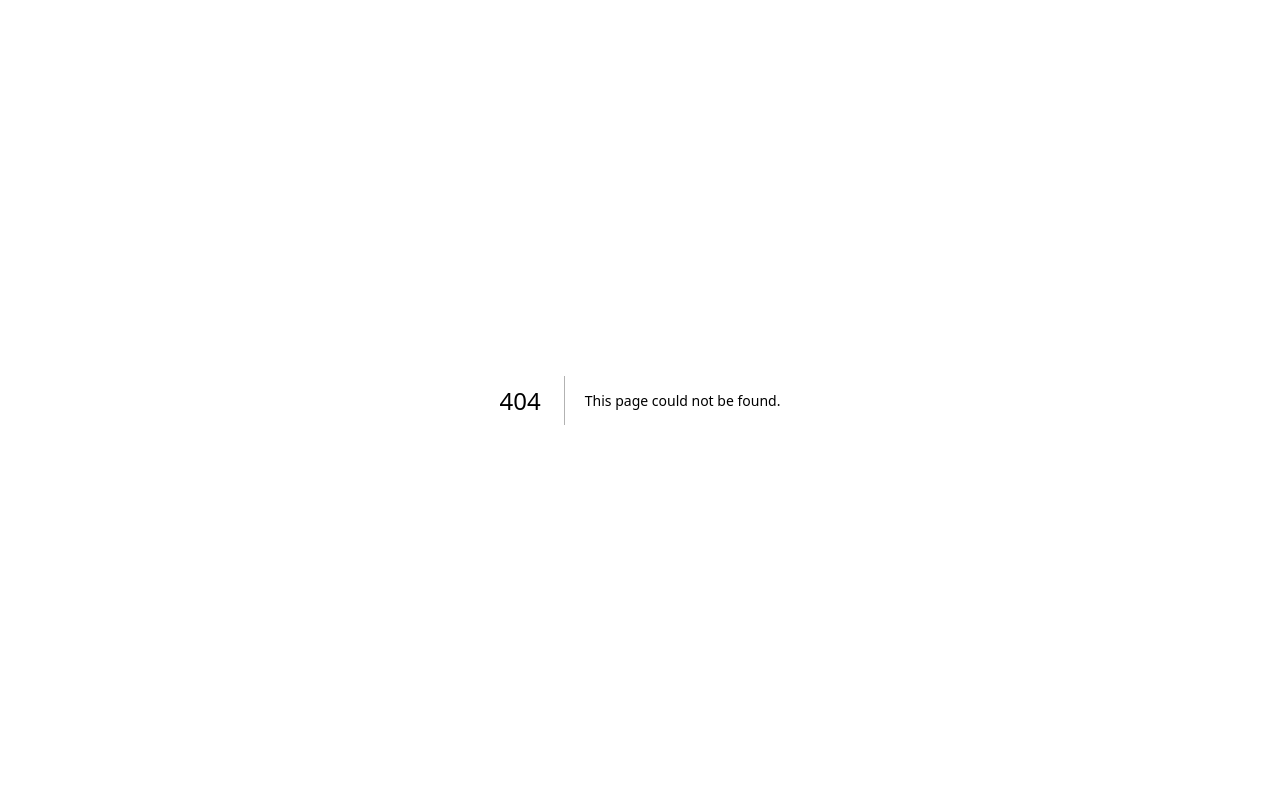
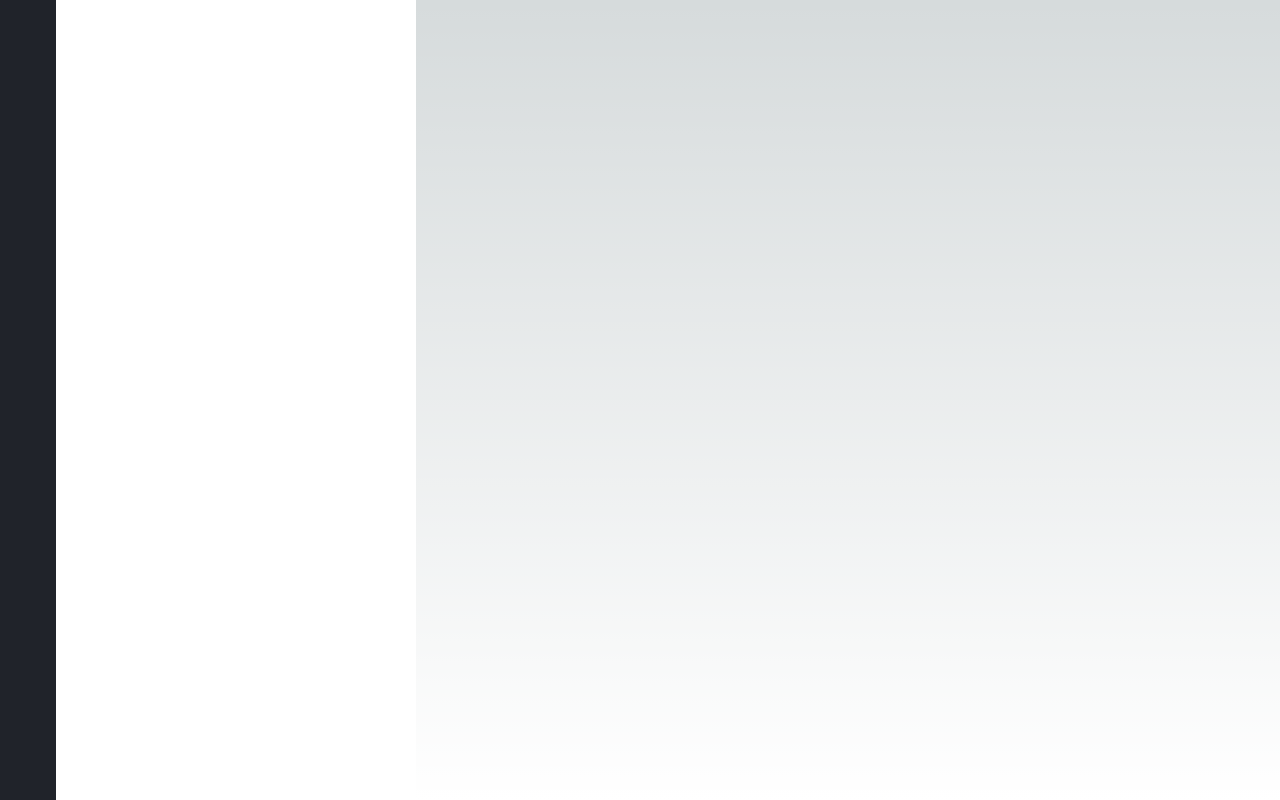
Before and after one commit to jonathanporras/connectly-app, a Next.js app: page /template-builder in a window 1280 px wide. Before the commit this address had no page. Built offline with nearby package versions, Linux system fonts and the light colour scheme.

Commit message:
chore: set up basic components for sidebar message builder

```diff
--- /dev/null
+++ b/src/pages/components/MessageBuilder.tsx
@@ -0,0 +1,5 @@
+import styles from "@/styles/MessageBuilder.module.css";
+
+export default function MessageBuilder() {
+  return <div className={`${styles.messageBuilderWrapper}`}></div>;
+}
--- /dev/null
+++ b/src/pages/components/SideBarNav.tsx
@@ -0,0 +1,5 @@
+import styles from "@/styles/SideBarNav.module.css";
+
+export default function SideBar() {
+  return <div className={`${styles.sidebarWrapper}`} />;
+}
--- /dev/null
+++ b/src/pages/template-builder.tsx
@@ -0,0 +1,25 @@
+import Head from "next/head";
+import Image from "next/image";
+import { Inter } from "next/font/google";
+import styles from "@/styles/Home.module.css";
+import SideBarNav from "./components/SideBarNav";
+import MessageBuilder from "./components/MessageBuilder";
+
+const inter = Inter({ subsets: ["latin"] });
+
+export default function TemplateBuilder() {
+  return (
+    <>
+      <Head>
+        <title>Connectly Template Builder</title>
+        <meta name="description" content="Generated by create next app" />
+        <meta name="viewport" content="width=device-width, initial-scale=1" />
+        <link rel="icon" href="/favicon.ico" />
+      </Head>
+      <main className={`${styles.main} ${inter.className}`}>
+        <SideBarNav />
+        <MessageBuilder />
+      </main>
+    </>
+  );
+}
--- /dev/null
+++ b/src/styles/MessageBuilder.module.css
@@ -0,0 +1,8 @@
+.messageBuilderWrapper {
+  background-color: #fff;
+  height: 100%;
+  left: 56px;
+  position: absolute;
+  top: 0;
+  width: 360px;
+}
--- /dev/null
+++ b/src/styles/SideBarNav.module.css
@@ -0,0 +1,8 @@
+.sidebarWrapper {
+  background-color: #20232A;
+  height: 100%;
+  left: 0;
+  position: absolute;
+  top: 0;
+  width: 56px;
+}
```
